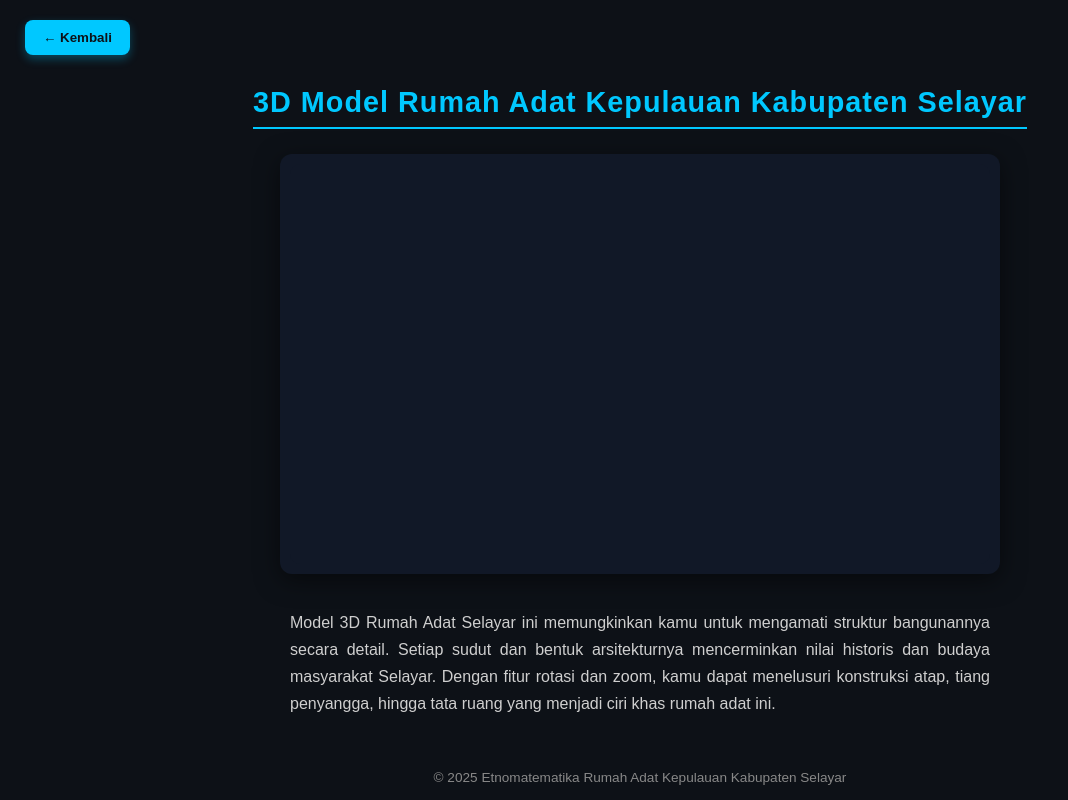
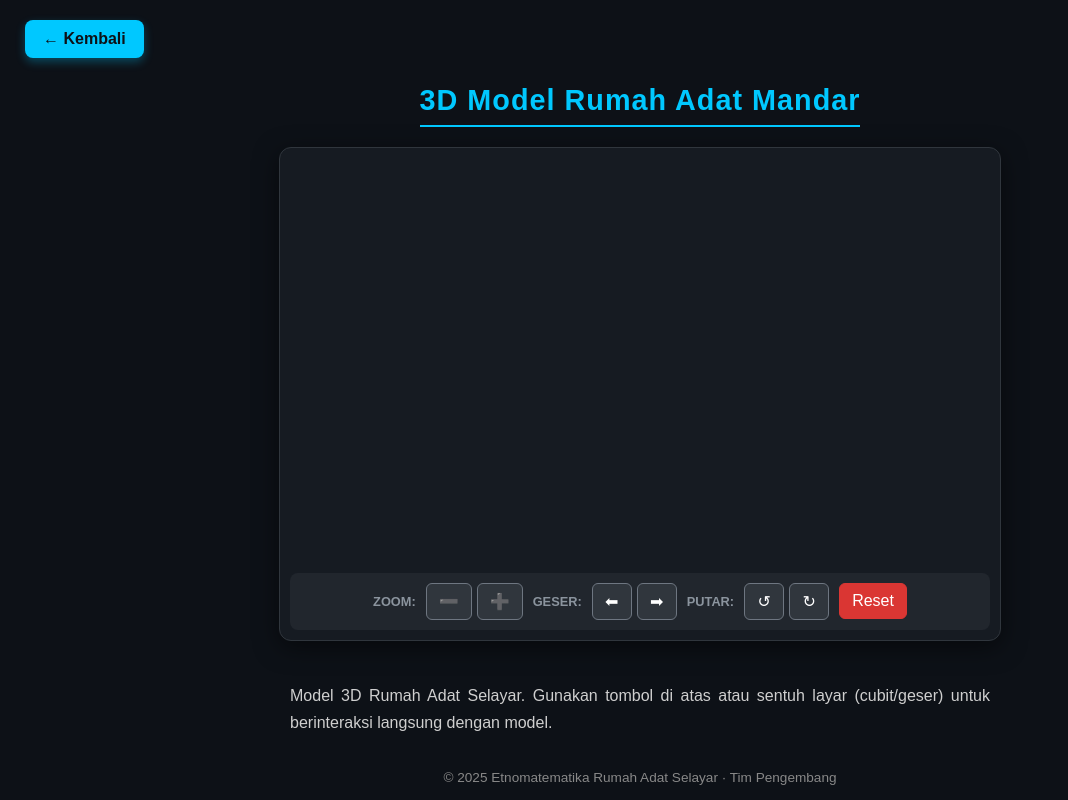
Before and after one commit to azizahnurfauziah02-crypto/rumah_tradisional_selayar, a plain HTML site: page desain3d.html in a window 1280 px wide. Shown: the whole page, without its empty margins (0-1068 px from the left). Drawn offline with nearby package versions, Linux system fonts and the light colour scheme.

Commit message:
Update project

```diff
--- a/desain3d.html
+++ b/desain3d.html
@@ -1,29 +1,32 @@
 <!DOCTYPE html>
 <html lang="id">
   <head>
-  <meta charset="UTF-8">
-  <meta name="viewport" content="width=device-width, initial-scale=1.0">
-  <title>3D Model Rumah Adat Kepulauan Kabupaten Selayar</title>
+    <meta charset="UTF-8" />
+    <meta name="viewport" content="width=device-width, initial-scale=1.0" />
+    <title>3D Model Rumah Adat Selayar</title>
 
-  <!-- Import Model Viewer -->
-  <script type="module" src="https://unpkg.com/@google/model-viewer/dist/model-viewer.min.js"></script>
+    <script
+      type="module"
+      src="https://unpkg.com/@google/model-viewer/dist/model-viewer.min.js"
+    ></script>
 
     <style>
+      /* --- GLOBAL STYLES --- */
       body {
         background-color: #0d1117;
         color: #e5e5e5;
-      font-family: 'Poppins', sans-serif;
+        font-family: "Poppins", sans-serif;
         margin: 0;
         padding: 0;
         display: flex;
         flex-direction: column;
         justify-content: center;
         align-items: center;
-      height: 100vh;
+        min-height: 100vh;
         position: relative;
       }
 
-    /* Tombol di pojok kiri atas */
+      /* --- TOMBOL KEMBALI --- */
       .back-button {
         position: absolute;
         top: 20px;
@@ -35,85 +38,270 @@
         border-radius: 8px;
         font-weight: 600;
         cursor: pointer;
+        text-decoration: none;
         transition: all 0.3s ease;
         box-shadow: 0 4px 10px rgba(0, 200, 255, 0.3);
+        z-index: 10;
       }
 
       .back-button:hover {
         background-color: #008cbf;
-      box-shadow: 0 6px 16px rgba(0, 200, 255, 0.45);
         transform: translateY(-2px);
       }
 
       h1 {
         font-size: 1.8rem;
         color: #00c8ff;
-      margin-bottom: 25px;
+        margin-top: 80px;
+        margin-bottom: 20px;
         border-bottom: 2px solid #00c8ff;
         padding-bottom: 8px;
         letter-spacing: 1px;
         text-align: center;
       }
 
-    .model-container {
+      /* --- CONTAINER MODEL --- */
+      .model-wrapper {
         display: flex;
-      justify-content: center;
+        flex-direction: column;
         align-items: center;
-      background-color: #111827;
+        background-color: #161b22;
         border-radius: 12px;
         box-shadow: 0 6px 25px rgba(0, 0, 0, 0.5);
         padding: 10px;
         margin-bottom: 25px;
         width: 90%;
         max-width: 700px;
+        border: 1px solid #30363d;
+      }
+
+      .model-container {
+        width: 100%;
         height: 400px;
+        position: relative;
       }
 
       model-viewer {
         width: 100%;
         height: 100%;
         border-radius: 10px;
-      background-color: #111827;
+        background-color: #0d1117;
+        --poster-color: #0d1117;
+      }
+
+      /* --- PANEL KONTROL TOMBOL --- */
+      .controls {
+        display: flex;
+        flex-wrap: wrap;
+        gap: 10px;
+        justify-content: center;
+        margin-top: 15px;
+        padding: 10px;
+        background-color: #21262d;
+        border-radius: 8px;
+        width: 100%;
+        box-sizing: border-box;
+      }
+
+      .control-group {
+        display: flex;
+        gap: 5px;
+        align-items: center;
+      }
+
+      .control-group span {
+        font-size: 0.8rem;
+        color: #8b949e;
+        margin-right: 5px;
+        font-weight: bold;
+        text-transform: uppercase;
+      }
+
+      .btn-ctrl {
+        background-color: #30363d;
+        border: 1px solid #6e7681;
+        color: #fff;
+        padding: 8px 12px;
+        border-radius: 6px;
+        cursor: pointer;
+        font-size: 1rem;
+        transition: all 0.2s;
+        display: flex;
+        align-items: center;
+        justify-content: center;
+        min-width: 40px;
+      }
+
+      .btn-ctrl:hover {
+        background-color: #00c8ff;
+        color: #000;
+        border-color: #00c8ff;
+      }
+
+      .btn-ctrl:active {
+        transform: scale(0.95);
+      }
+
+      /* --- TEXT & FOOTER --- */
+      .description-text {
+        width: 90%;
+        max-width: 700px;
+        text-align: justify;
+        line-height: 1.7;
+        color: #cfcfcf;
+        margin-bottom: 60px;
       }
 
       footer {
         font-size: 0.85rem;
         color: #888;
         text-align: center;
+        padding: 15px;
+        width: 100%;
+        background-color: #0d1117;
         position: fixed;
-      bottom: 15px;
+        bottom: 0;
+        z-index: 100;
+      }
+
+      @media (max-height: 700px) {
+        footer {
+          position: relative;
+        }
+        body {
+          padding-bottom: 20px;
+        }
       }
     </style>
   </head>
   <body>
+    <a href="index.html" class="back-button">← Kembali</a>
 
-  <!-- Tombol kiri atas -->
-  <button class="back-button" onclick="window.location.href='index.html'">← Kembali</button>
+    <h1>3D Model Rumah Adat Mandar</h1>
 
-  <h1>3D Model Rumah Adat Kepulauan Kabupaten Selayar</h1>
-
+    <div class="model-wrapper">
       <div class="model-container">
-    <!-- Ganti src dengan path model GLB kamu -->
         <model-viewer
+          id="boyang-viewer"
           src="assets\desain_3d\Rumah Adat Selayar - Copy.glb"
-      alt="Model 3D Rumah Adat Kepulauan Kabupaten Selayar"
+          alt="Model 3D Rumah Adat Selayar"
           camera-controls
           auto-rotate
           shadow-intensity="1"
-      exposure="1.2"
-      ar>
+          exposure="1.0"
+          ar
+          interpolation-decay="200"
+          min-camera-orbit="auto auto 5%"
+          max-camera-orbit="auto auto 100%"
+        >
         </model-viewer>
       </div>
 
+      <div class="controls">
+        <div class="control-group">
+          <span>Zoom:</span>
+          <button class="btn-ctrl" onclick="ubahZoom(-10)" title="Zoom Out">
+            ➖
+          </button>
+          <button class="btn-ctrl" onclick="ubahZoom(10)" title="Zoom In">
+            ➕
+          </button>
+        </div>
 
-<p style="width: 90%; max-width: 700px; text-align: justify; line-height: 1.7; color: #cfcfcf; margin-top: 10px;">
-  Model 3D Rumah Adat Selayar ini memungkinkan kamu untuk mengamati struktur bangunannya secara detail.
-  Setiap sudut dan bentuk arsitekturnya mencerminkan nilai historis dan budaya masyarakat Selayar.
-  Dengan fitur rotasi dan zoom, kamu dapat menelusuri konstruksi atap, tiang penyangga, hingga tata ruang
-  yang menjadi ciri khas rumah adat ini.
+        <div class="control-group">
+          <span>Geser:</span>
+          <button class="btn-ctrl" onclick="geserKamera(-1)" title="Geser Kiri">
+            ⬅
+          </button>
+          <button class="btn-ctrl" onclick="geserKamera(1)" title="Geser Kanan">
+            ➡
+          </button>
+        </div>
+
+        <div class="control-group">
+          <span>Putar:</span>
+          <button
+            class="btn-ctrl"
+            onclick="putarKamera(-30)"
+            title="Putar Kiri"
+          >
+            ↺
+          </button>
+          <button
+            class="btn-ctrl"
+            onclick="putarKamera(30)"
+            title="Putar Kanan"
+          >
+            ↻
+          </button>
+        </div>
+
+        <div class="control-group">
+          <button
+            class="btn-ctrl"
+            onclick="resetKamera()"
+            title="Reset Posisi"
+            style="background-color: #da3633; border-color: #da3633"
+          >
+            Reset
+          </button>
+        </div>
+      </div>
+    </div>
+
+    <p class="description-text">
+      Model 3D Rumah Adat Selayar. Gunakan tombol di atas atau sentuh
+      layar (cubit/geser) untuk berinteraksi langsung dengan model.
     </p>
 
-  <footer>© 2025 Etnomatematika Rumah Adat Kepulauan Kabupaten Selayar</footer>
+    <footer>© 2025 Etnomatematika Rumah Adat Selayar · Tim Pengembang</footer>
 
+    <script>
+      const modelViewer = document.querySelector("#boyang-viewer");
+
+      // 1. FUNGSI PUTAR (ORBIT)
+      // Mengubah sudut theta (horizontal)
+      function putarKamera(deg) {
+        const orbit = modelViewer.getCameraOrbit(); // Ambil posisi saat ini
+        const theta = orbit.theta + (deg * Math.PI) / 180; // Konversi derajat ke radian
+
+        // Update posisi kamera (pertahankan phi dan radius)
+        modelViewer.cameraOrbit = `${theta}rad ${orbit.phi}rad ${orbit.radius}m`;
+      }
+
+      // 2. FUNGSI ZOOM (FIELD OF VIEW)
+      // Mengubah Field of View (FOV) agar terasa zoom in/out
+      function ubahZoom(step) {
+        const currentFov = modelViewer.getFieldOfView(); // Ambil FOV saat ini
+        let newFov = currentFov - step;
+
+        // Batasi zoom agar tidak terlalu jauh/dekat
+        if (newFov < 10) newFov = 10;
+        if (newFov > 45) newFov = 45;
+
+        modelViewer.fieldOfView = `${newFov}deg`;
+      }
+
+      // 3. FUNGSI GESER (PAN)
+      // Mengubah target kamera (titik fokus)
+      function geserKamera(direction) {
+        const target = modelViewer.getCameraTarget(); // Ambil target saat ini (x, y, z)
+
+        // Geser sumbu X (kiri/kanan)
+        // Kita geser targetnya, kamera ikut bergeser
+        const step = 2; // Jarak geser per klik (meter/unit)
+        const newX = target.x + direction * step;
+
+        modelViewer.cameraTarget = `${newX}m ${target.y}m ${target.z}m`;
+      }
+
+      // 4. FUNGSI RESET
+      // Mengembalikan ke posisi awal (tengah)
+      function resetKamera() {
+        modelViewer.cameraTarget = "auto auto auto";
+        modelViewer.cameraOrbit = "auto auto auto";
+        modelViewer.fieldOfView = "auto";
+      }
+    </script>
   </body>
 </html>
```
Also changed, not shown: index.html (+6 -0 lines), projective.html (+19 -4 lines), video.html (added, +32 -0 lines), assets/projective_geometry/projective.png (added), assets/projective_geometry/tiang_rumah(1).jpg. Lines whose indentation alone changed are shown as unchanged.
